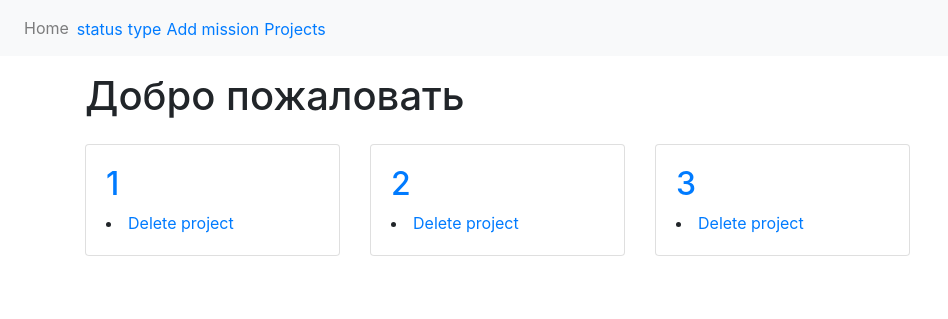
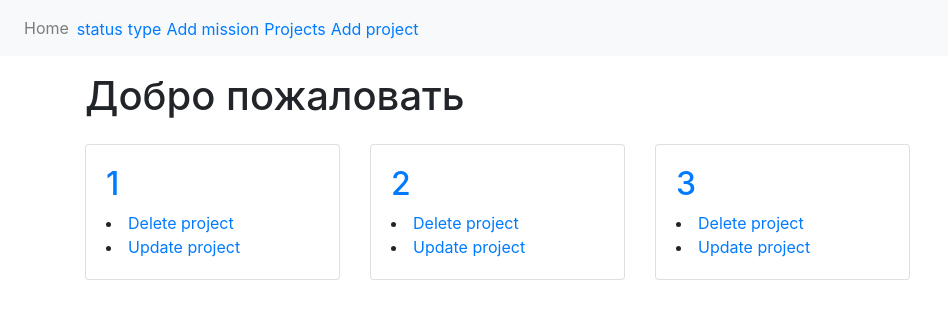
Before and after one commit to iamjumaliev/python_group_4, a Django app: page /project/ in a window 1280 px wide. Shown: the top 319 px of the page, without its empty margins (0-948 px from the left). Run offline with Django 3.2, Linux system fonts and the light colour scheme; data comes from the database, SQL or seed files in the repository; some libraries are stand-ins or nearby versions.

Commit message:
project was modified

```diff
--- a/source/main/urls.py
+++ b/source/main/urls.py
@@ -19,7 +19,7 @@ from django.urls import path
 from webapp.views import IndexView, MissionView, MissionCreateView, MissionDeleteView, MissionUpdateView, \
     StatusCreateView, TypeView, TypeCreateView, TypeUpdateView, \
     TypeDeleteView, TypeIndexView, StatusIndexView, StatusView, StatusUpdateView, StatusDeleteView, ProjectIndexView, \
-    ProjectView, ProjectDeleteView
+    ProjectView, ProjectDeleteView, ProjectCreateView,ProjectUpdateView
 
 urlpatterns = [
     path('admin/', admin.site.urls),
@@ -40,6 +40,8 @@ urlpatterns = [
     path('type/<int:pk>/delete/', TypeDeleteView.as_view(), name='type_delete'),
     path('project/', ProjectIndexView.as_view(), name='project'),
     path('project/<int:pk>/', ProjectView.as_view(), name='project_view'),
-    path('project/<int:pk>/', ProjectDeleteView.as_view(), name='project_delete')
+    path('project/<int:pk>/', ProjectDeleteView.as_view(), name='project_delete'),
+    path('project/add/',ProjectCreateView.as_view(),name='project_add'),
+    path('project/<int:pk>/update',ProjectUpdateView.as_view(),name='project_update')
 
 ]
--- a/source/webapp/templates/project/index.html
+++ b/source/webapp/templates/project/index.html
@@ -1,4 +1,9 @@
-{% extends 'base.html' %}
+{% extends 'base.html' %}\
+{% block menu %}
+    <li>
+       <a href="{% url 'project_add' %}" class="link">Add project</a>
+    </li>
+{% endblock %}
 {% block content %}
     <h1 class="mt-3">Добро пожаловать</h1>
     <div class="row">
@@ -12,9 +17,9 @@
                         <li>
                             <a href="{% url 'project_delete' project.pk %}">Delete project</a>
                         </li>
-{#                        <li>#}
-{#                            <a href="{% url 'mission_update' mission.pk %}">Update mission</a>#}
-{#                        </li>#}
+                        <li>
+                            <a href="{% url 'project_update' project.pk %}">Update project</a>
+                        </li>
                     </div>
                 </div>
             </div>
--- a/source/webapp/templates/project/project.html
+++ b/source/webapp/templates/project/project.html
@@ -2,6 +2,7 @@
 {% block content %}
     <h1 class="my-3">{{ project.name }}</h1>
     <p>Дата создания: {{ project.created_at }}</p>
+    <p>Описание: {{ project.description }}</p>
     <p>Задачи:</p>
         {% for mission in project.mission_project.all %}
             <p>{{ mission.summary }}</p>
--- a/source/webapp/views/__init__.py
+++ b/source/webapp/views/__init__.py
@@ -4,4 +4,4 @@ from .status_view import StatusView, StatusCreateView, StatusUpdateView, StatusD
 
 from .type_view import   TypeView, TypeCreateView, TypeUpdateView, TypeDeleteView, TypeIndexView
 
-from .project_view import ProjectIndexView,ProjectDeleteView, ProjectView
+from .project_view import ProjectIndexView,ProjectDeleteView, ProjectView, ProjectCreateView,ProjectUpdateView
--- a/source/webapp/views/project_view.py
+++ b/source/webapp/views/project_view.py
@@ -1,4 +1,4 @@
-from webapp.forms import MissionForm
+from webapp.forms import  ProjectForm
 from webapp.models import Project
 from django.views.generic import ListView,CreateView,DeleteView,UpdateView,DetailView
 from django.urls import reverse, reverse_lazy
@@ -24,7 +24,24 @@ class ProjectView(DetailView):
     context_object_name = 'project'
 
 
+class ProjectCreateView(CreateView):
 
+    template_name = 'project/create.html'
+    model = Project
+    form_class = ProjectForm
+    context_object_name = 'project'
+
+    def get_success_url(self):
+        return reverse('project_view', kwargs={'pk': self.object.pk})
+
+class ProjectUpdateView(UpdateView):
+    form_class = ProjectForm
+    template_name = 'project/update.html'
+    model = Project
+    context_object_name = 'project'
+
+    def get_success_url(self):
+        return reverse('project_view', kwargs={'pk': self.object.pk})
 
 
 class ProjectDeleteView(DeleteView):
--- a/source/webapp/views/type_view.py
+++ b/source/webapp/views/type_view.py
@@ -37,7 +37,6 @@ class TypeUpdateView(UpdateView):
     form_class = TypeForm
     template_name = 'type/update.html'
     model = Type
-    context_key = 'type'
     context_object_name = 'type'
 
     def get_success_url(self):
```
Also changed, not shown: source/webapp/templates/project/create.html (+16 -10 lines), source/webapp/templates/project/update.html (+15 -10 lines).
